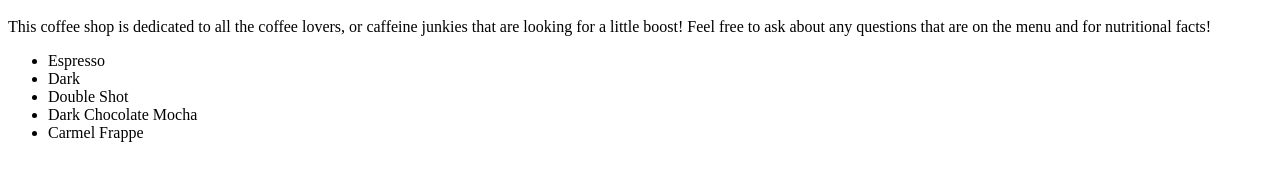
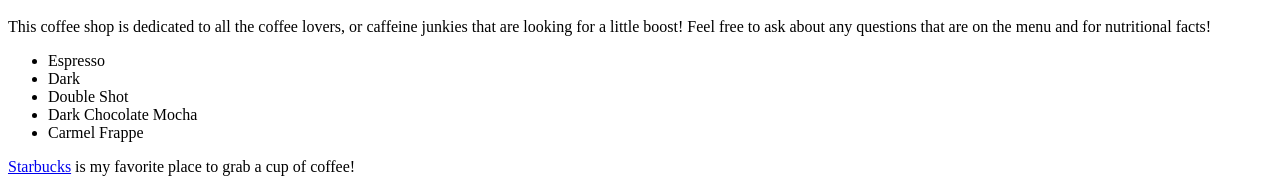
Before and after one commit to Leterrian/web-projects, a plain HTML site: page first-website/index.html in a window 1280 px wide. Shown: the part 694-886 px from the top of the page. Before the commit the page ends 852 px from the top, so only its background shows below. Drawn offline with Linux system fonts and the light colour scheme; files whose address does not match are found by name.

Commit message:
added a link to the Starbucks website.

```diff
--- a/first-website/index.html
+++ b/first-website/index.html
@@ -21,7 +21,7 @@
         <li>Dark Chocolate Mocha</li>
         <li>Carmel Frappe</li>
     </ul>
-
+    <p><a href="https://www.starbucks.com/menu?gad_source=1&gclid=Cj0KCQiA1p28BhCBARIsADP9HrMsj40SrlErdDqKpZQMaveI3iawO0xssXl6g5_fK_W-IH2WC3l-l90aAie8EALw_wcB">Starbucks</a> is my favorite place to grab a cup of coffee!</p>
 
   </body>
 </html>
```
Also changed, not shown: 1 other file.
